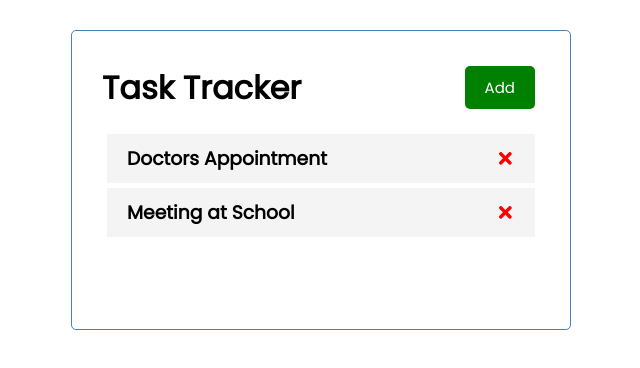
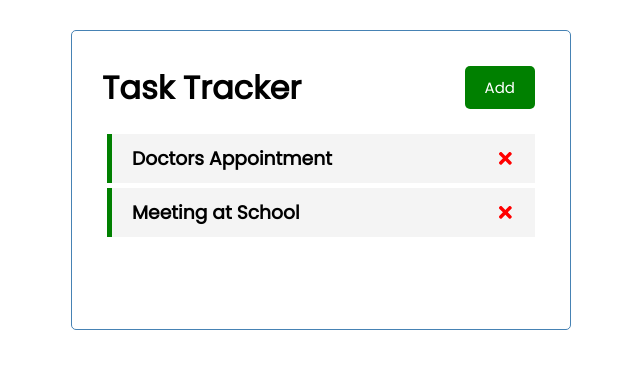
Before and after one commit to JHughesSUTA/task-tracker-rebuild, a React (Create React App) app: page / in a window 1280 px wide. Shown: the top 368 px of the page, without its empty margins (319-959 px from the left). Built offline with nearby package versions, Linux system fonts and the light colour scheme.

Commit message:
set reminder on double click

```diff
--- a/src/App.js
+++ b/src/App.js
@@ -24,14 +24,17 @@ function App(){
   }
 
   const deleteTask = (id) => {
-    // console.log('clicked')
     setTasks(tasks.filter(task => task.id !== id))
+  }
+
+  const setReminder = (id) => {
+    setTasks(tasks.map(task => task.id === id ? {...task, reminder: !task.reminder} : task))
   }
 
   return (
       <div className="container">
         <Header handleClick={handleClick} />
-        <Tasks tasks={tasks} onDelete={deleteTask} />
+        {tasks.length > 0 ? <Tasks tasks={tasks} onDelete={deleteTask} setReminder={setReminder} /> : <p>There are no tasks left</p>}
       </div>
   );
 }
--- a/src/components/Task/Task.js
+++ b/src/components/Task/Task.js
@@ -1,9 +1,9 @@
 import React from "react";
 import { FaTimes } from "react-icons/fa";
 
-function Task({ text, onDelete, task }) {
+function Task({ text, onDelete, task, setReminder }) {
   return (
-    <div className="task">
+    <div className={`task ${task.reminder ? 'reminder' : ''}`} onDoubleClick={() => setReminder(task.id)}>
       <h3>
         {text} <FaTimes style={{color:"red",cursor:"pointer"}} onClick={() => onDelete(task.id)}/>
       </h3>
--- a/src/components/Tasks/Tasks.js
+++ b/src/components/Tasks/Tasks.js
@@ -1,11 +1,11 @@
 import React from 'react'
 import Task from '../Task/Task';
 
-function Tasks({tasks, onDelete}) {
+function Tasks({tasks, onDelete, setReminder}) {
   return (
     <div className="tasks">
       {tasks.map(task => (
-        <Task key={task.id} text={task.text} onDelete={onDelete} task={task} />
+        <Task key={task.id} text={task.text} onDelete={onDelete} task={task} setReminder={setReminder} />
       ))}
     </div>
   );
```
